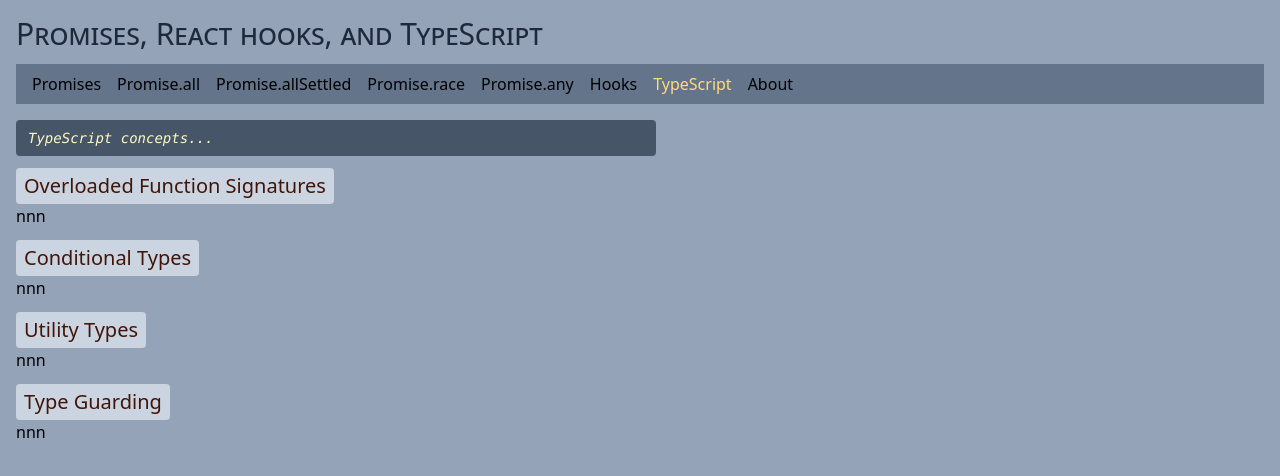
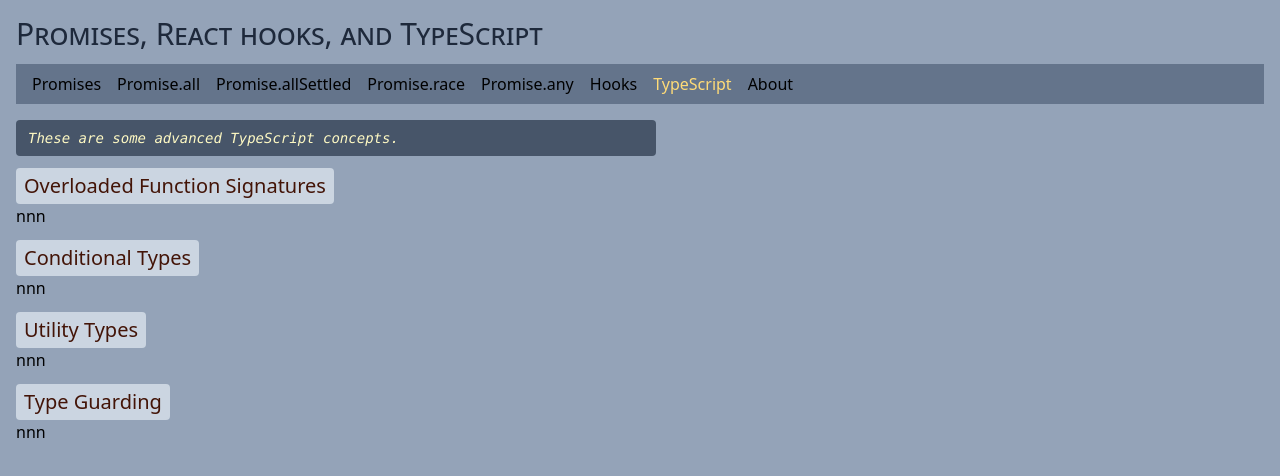
Before and after one commit to edwardtanguay/et772-promises-hooks-typescript, a React (Vite) app: page /typescript in a window 1280 px wide. Shown: the top 476 px of the page. Built offline with nearby package versions, Linux system fonts and the light colour scheme.

Commit message:
typescript message

```diff
--- a/src/pages/PageTypeScript.tsx
+++ b/src/pages/PageTypeScript.tsx
@@ -2,7 +2,7 @@
 	return (
 		<>
 			<h2 className="appMessage">
-			TypeScript concepts...
+			These are some advanced TypeScript concepts.
 			</h2>
 			<h2 className="section">Overloaded Function Signatures</h2>
 			<p>nnn</p>
```
